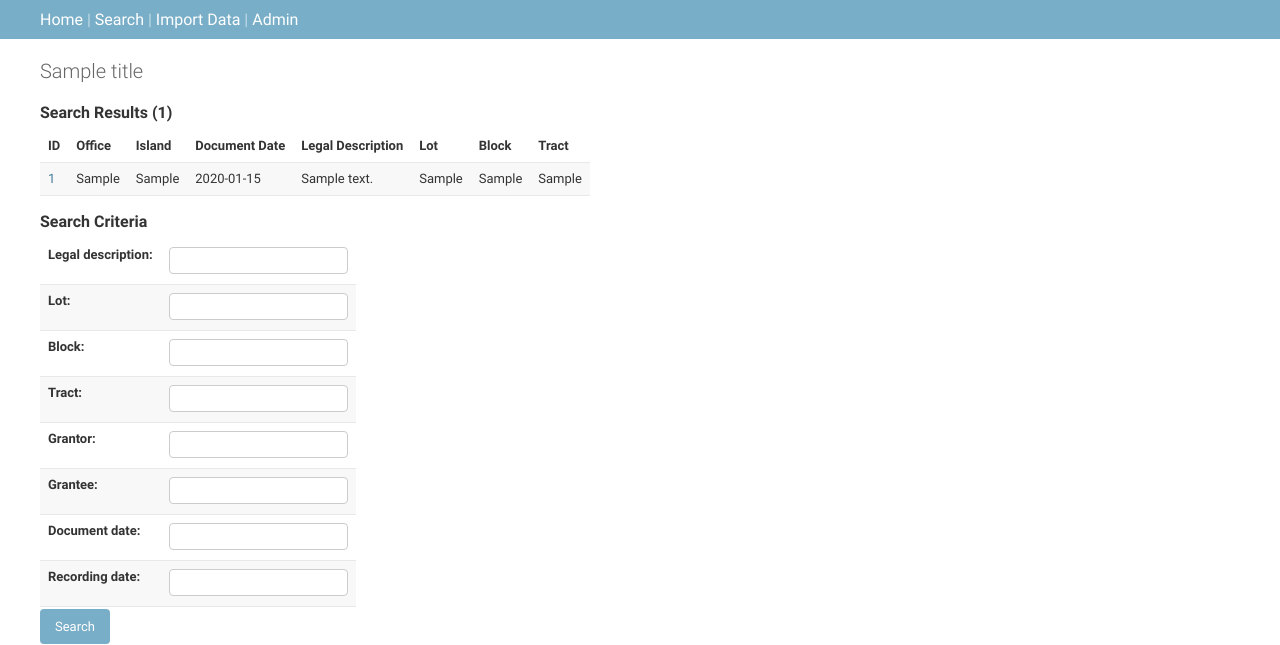
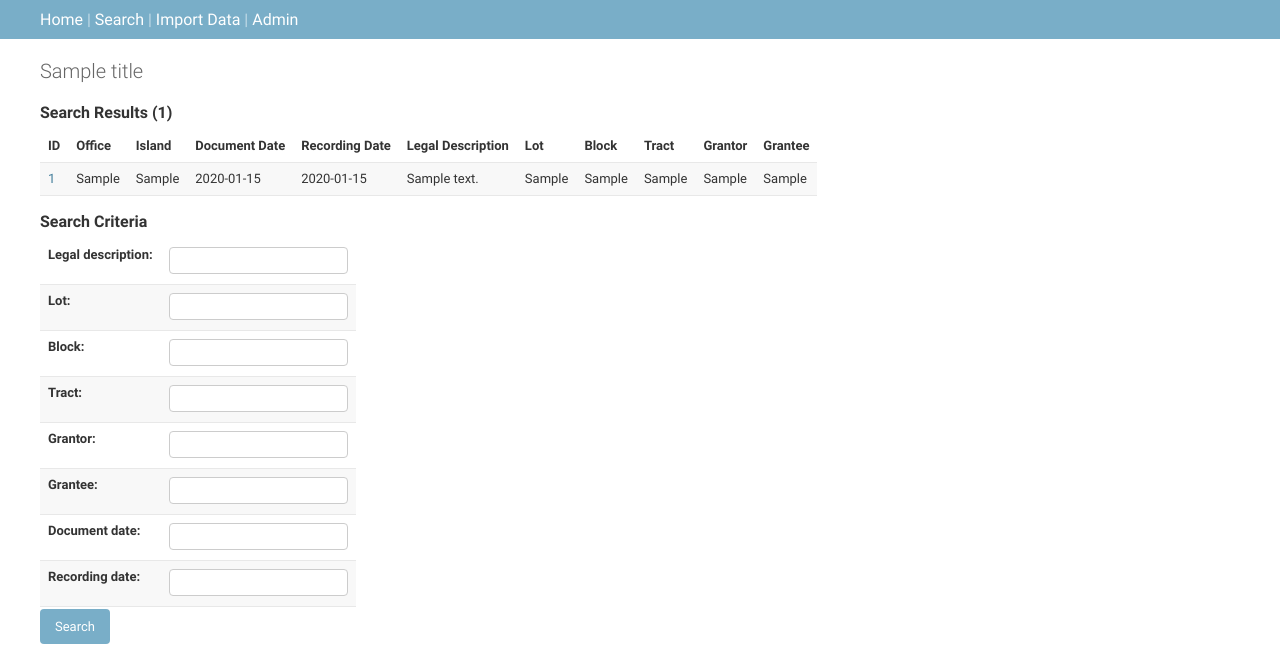
Before and after one commit to grendelshmoo/C4D, a Django app: template C4D/templates/search.html in a window 1280 px wide. Shown: the part 48-693 px from the top of the page. Run offline with Django 3.2, Linux system fonts and the light colour scheme; tables that the repository leaves empty hold one stand-in row (values such as "Sample post"); the template is opened without the code that fills it: values that come from a table or form of the project are taken from there, most other values are stand-ins (such as "Sample title", 1, 10 or a date in 2020).

Commit message:
include grantor & grantee to search results table

```diff
--- a/C4D/templates/search.html
+++ b/C4D/templates/search.html
@@ -10,10 +10,13 @@
     <th>Office</th>
     <th>Island</th>
     <th>Document Date</th>
+    <th>Recording Date</th>
     <th>Legal Description</th>
     <th>Lot</th>
     <th>Block</th>
     <th>Tract</th>
+    <th>Grantor</th>
+    <th>Grantee</th>
   </tr>
   {% for r in search_results %}
     <tr class="{% cycle 'row-even' 'row-odd' %}">
@@ -21,10 +24,13 @@
       <td>{{ r.office }}</td>
       <td>{{ r.island }}</td>
       <td>{{ r.document_date }}</td>
+      <td>{{ r.recording_date }}</td>
       <td>{{ r.legal_description }}</td>
       <td>{{ r.lot }}</td>
       <td>{{ r.block }}</td>
       <td>{{ r.tract }}</td>
+      <td>{{ r.grantor }}</td>
+      <td>{{ r.grantee }}</td>
     </tr>
   {% endfor %}
 </table>
```
